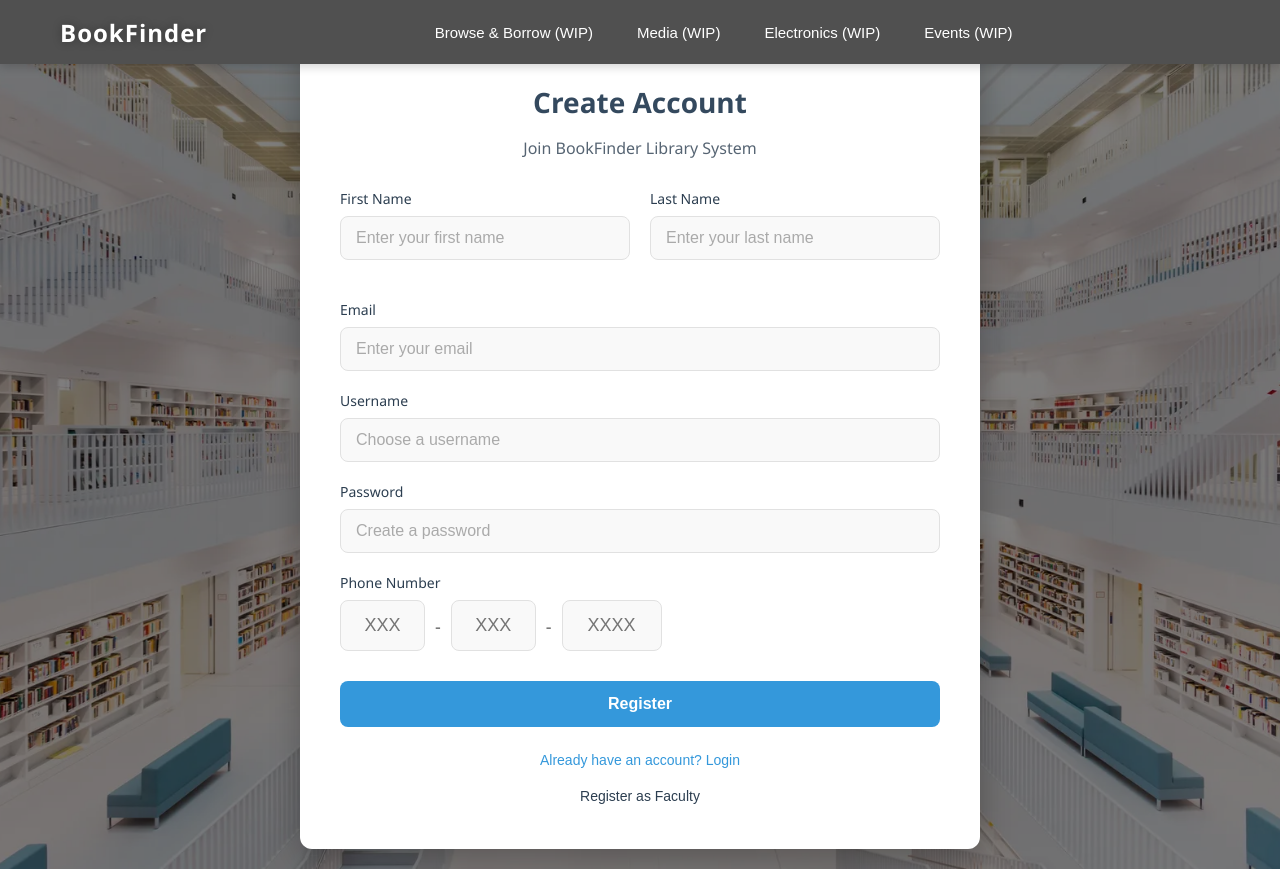
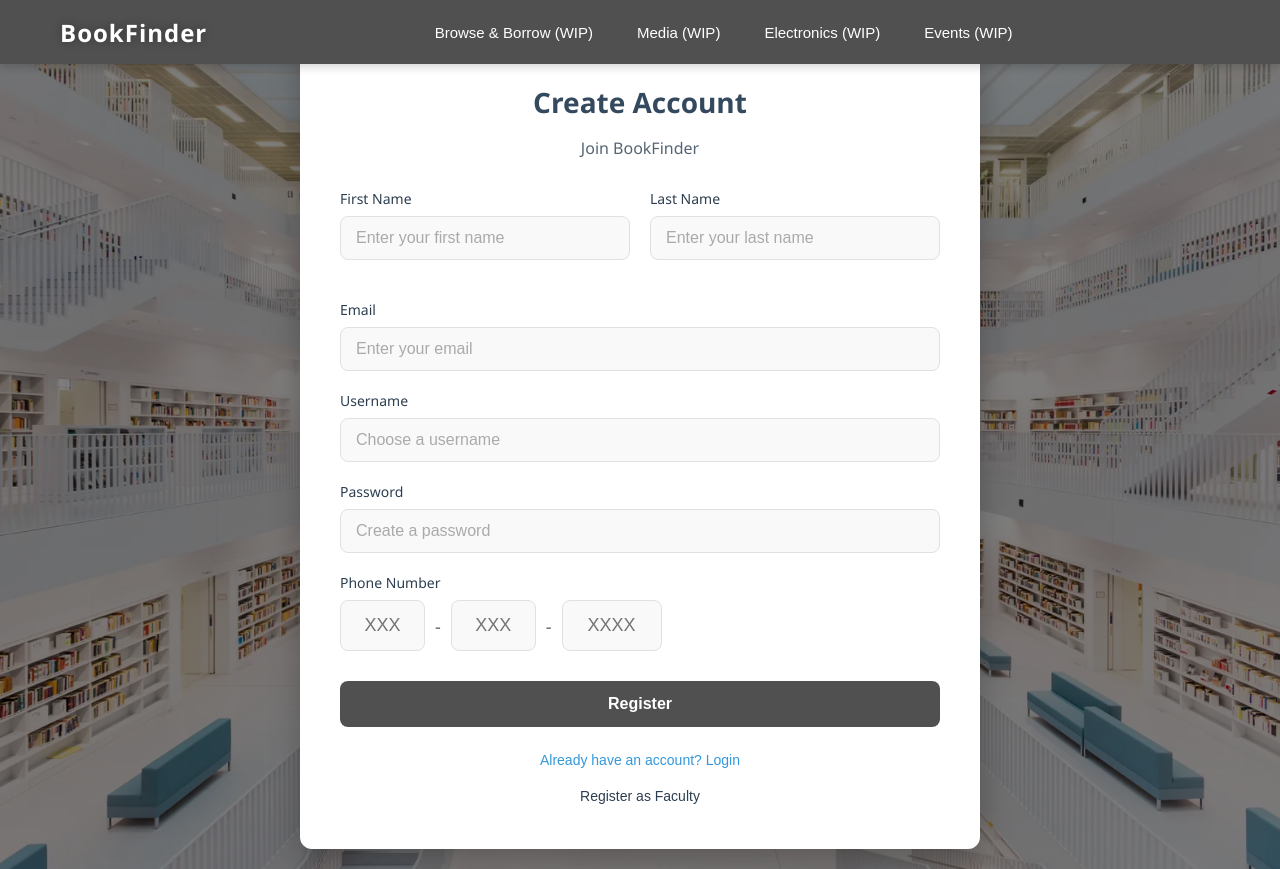
Before and after one commit to dahrail/Library-Database, a React (Create React App) app in the folder client/: page / in a window 1280 px wide. Both pictures are taken after a click on the button "Register". Built offline with nearby package versions, Linux system fonts and the light colour scheme.

Commit message:
Register & Login Button Change

```diff
--- a/client/src/components/auth/Register.js
+++ b/client/src/components/auth/Register.js
@@ -44,7 +44,7 @@ const Register = ({ onRegister, navigateToLogin, navigateToRegisterAsFaculty })
     <div className="register-container">
       <form onSubmit={handleSubmit} className="register-form">
         <h2 className="register-title">Create Account</h2>
-        <p className="register-subtitle">Join BookFinder Library System</p>
+        <p className="register-subtitle">Join BookFinder</p>
 
         <div className="form-row">
           <div className="form-group">
--- a/client/src/styles/auth/Auth.css
+++ b/client/src/styles/auth/Auth.css
@@ -204,12 +204,12 @@
 }
 
 .btn-primary {
-  background-color: var(--primary-color);
+  background-color: #505050;
   color: white;
 }
 
 .btn-primary:hover {
-  background-color: #2980b9;
+  background-color: #636363;
   transform: translateY(-2px);
   box-shadow: 0 4px 8px rgba(0, 0, 0, 0.1);
 }
```
